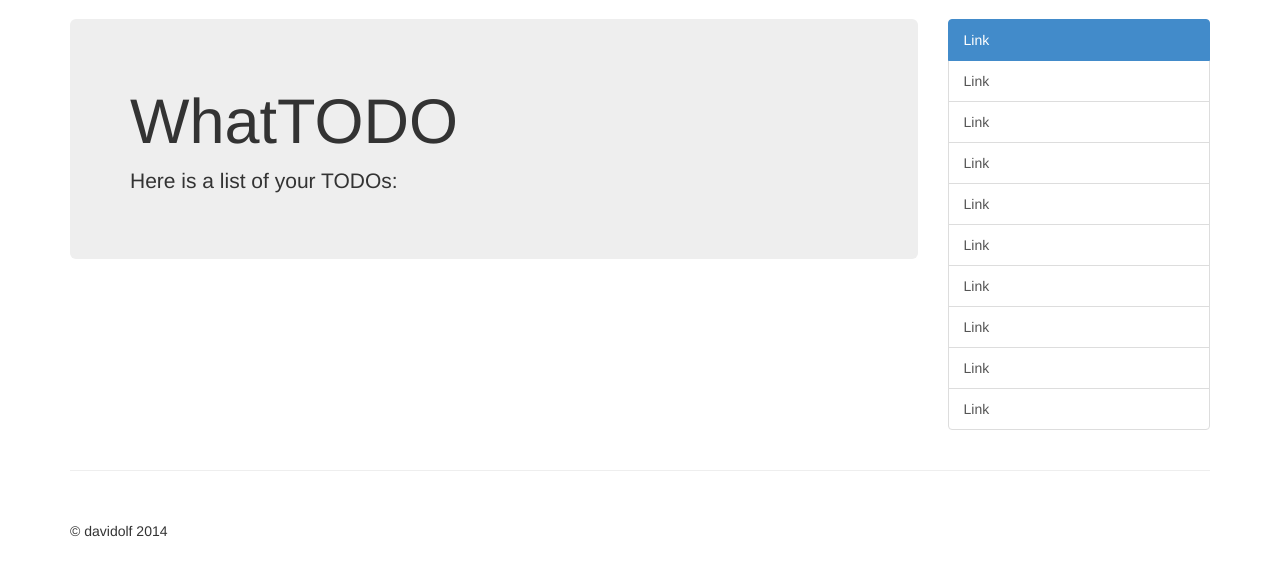
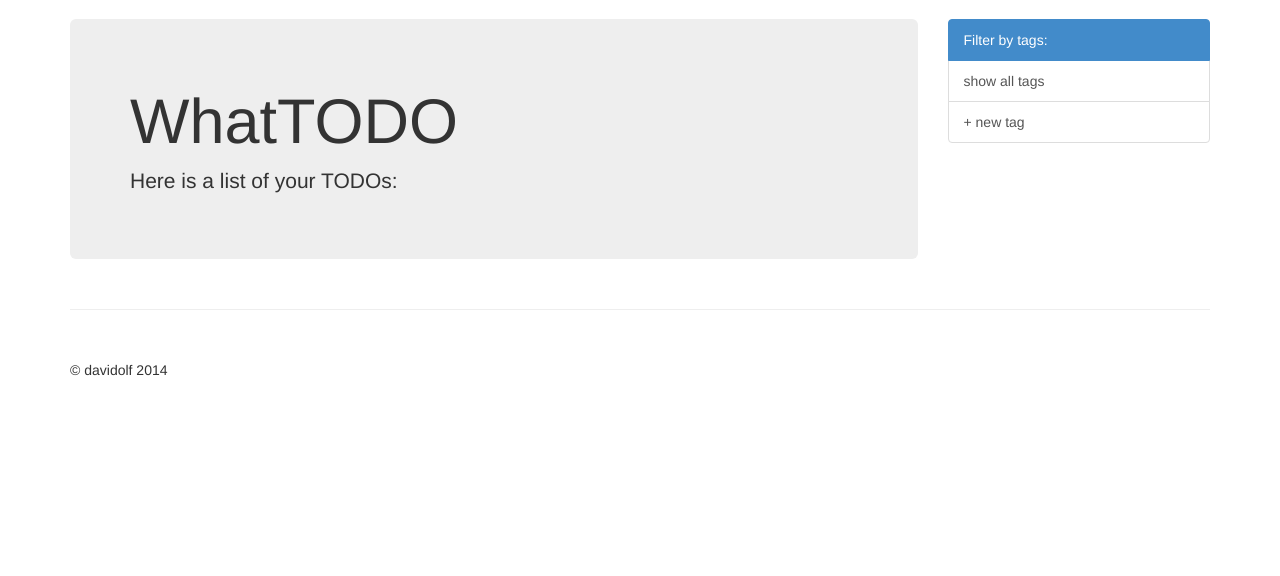
Before and after one commit to davidolf/WhatTODO, a Django app: template WhatTODO/templates/index.html in a window 1280 px wide. Shown: the part 51-627 px from the top of the page. Run offline with Django 3.2, Linux system fonts and the light colour scheme; the template is opened without the code that fills it, so the values that code supplies are empty; parts of the project's set-up code (start-up, migrations or seed data) failed here and were passed over; some libraries are stand-ins or nearby versions.

Commit message:
showing tag list in main page

```diff
--- a/WhatTODO/static/script.js
+++ b/WhatTODO/static/script.js
@@ -14,4 +14,13 @@ whatTodoApp.controller('TodoController', function($scope, $http) {
 				$scope.todos.push(todo);
 			});
 		});
+
+		$scope.tags = [];
+		$http.get('api/tags').success(function (data) {
+			angular.forEach(data, function(value) {
+				var tag = {};
+				tag.text = value.text;
+				$scope.tags.push(tag);
+			});
+		});
 	});
--- a/WhatTODO/templates/index.html
+++ b/WhatTODO/templates/index.html
@@ -31,7 +31,7 @@
         </div><!-- /.nav-collapse -->
       </div><!-- /.container -->
     </div><!-- /.navbar -->
-<div class="container">
+<div class="container" ng-controller="{% block ng_controller %}TodoController{% endblock %}">
 
     <div class="row row-offcanvas row-offcanvas-right">
         <div class="col-xs-12 col-sm-9">
@@ -43,7 +43,7 @@
         <p>Here is a list of your TODOs:</p>
 <!--         <p><a class="btn btn-primary btn-lg" role="button">Learn more &raquo;</a></p> -->
     </div>
-<div class="row" ng-controller="{% block ng_controller %}TodoController{% endblock %}">{% block content %}
+<div class="row">{% block todos %}
 {% verbatim %}
     <div class="col-6 col-sm-6 col-lg-4" ng-repeat="todo in todos">
      <h2>{{ todo.tag }}</h2>
@@ -55,18 +55,17 @@
 </div>
 
         <div class="col-xs-6 col-sm-3 sidebar-offcanvas" id="sidebar" role="navigation">
+        {% block tags %}
+          {% verbatim %}
           <div class="list-group">
-            <a href="#" class="list-group-item active">Link</a>
-            <a href="#" class="list-group-item">Link</a>
-            <a href="#" class="list-group-item">Link</a>
-            <a href="#" class="list-group-item">Link</a>
-            <a href="#" class="list-group-item">Link</a>
-            <a href="#" class="list-group-item">Link</a>
-            <a href="#" class="list-group-item">Link</a>
-            <a href="#" class="list-group-item">Link</a>
-            <a href="#" class="list-group-item">Link</a>
-            <a href="#" class="list-group-item">Link</a>
+          	<span class="list-group-item active">Filter by tags:</span>
+          	<a href="#" class="list-group-item">show all tags</a>
+          	<a href="#" class="list-group-item" ng-repeat="tag in tags">Tag: {{ tag.text }}</a>
+          	<a href="#" class="list-group-item">+ new tag</a>
+
           </div>
+          {% endverbatim %}
+			{% endblock %}
         </div><!--/span-->
       </div><!--/row-->
 
```
